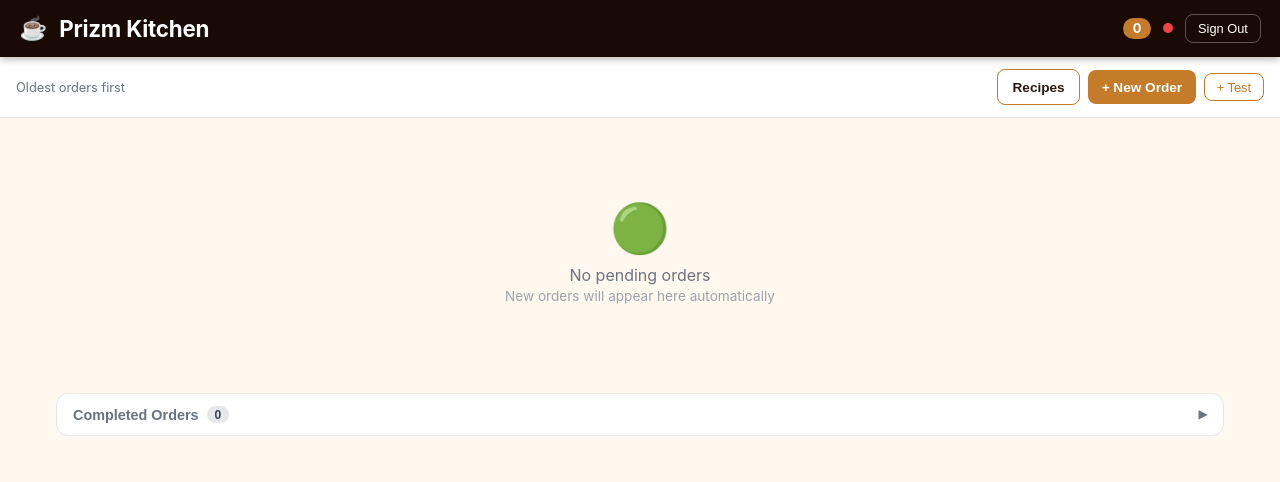
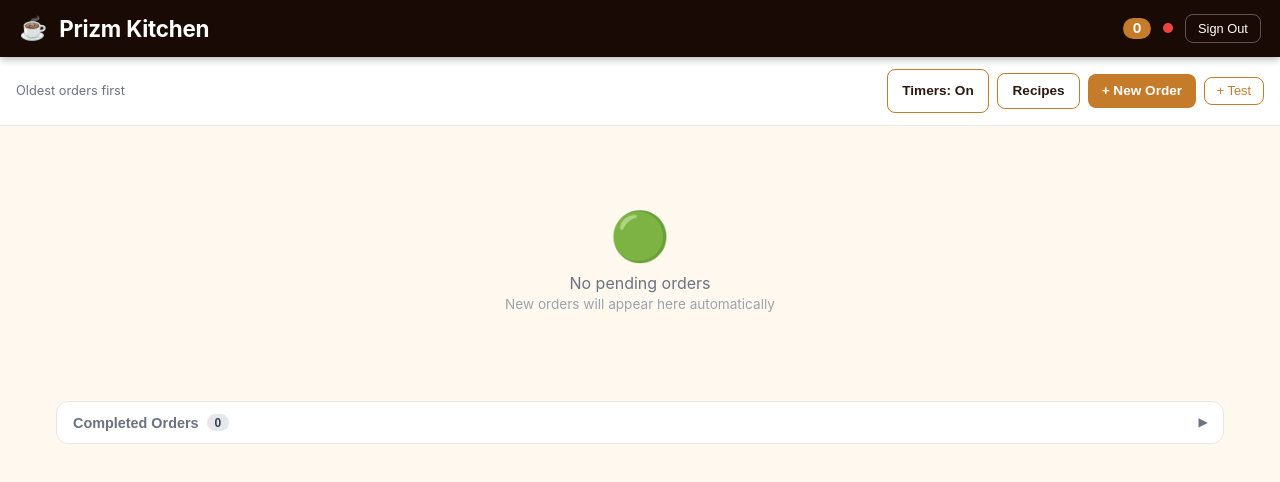
Before and after one commit to mvr1127/prizmkitchen, a website: page public/index.html in a window 1280 px wide. Drawn offline with Linux system fonts and the light colour scheme; no server answers.

```diff
--- a/public/app.js
+++ b/public/app.js
@@ -11,6 +11,27 @@
   const statusDot = document.getElementById('statusDot');
   const testBtn = document.getElementById('testBtn');
   const logoutBtn = document.getElementById('logoutBtn');
+  const timersToggle = document.getElementById('timersToggle');
+  let timersVisible = true;
+
+  try {
+    timersVisible = window.localStorage.getItem('timersVisible') !== 'false';
+  } catch (_) {}
+
+  function updateTimerVisibility() {
+    document.body.classList.toggle('timers-hidden', !timersVisible);
+    timersToggle.textContent = timersVisible ? 'Timers: On' : 'Timers: Off';
+    timersToggle.setAttribute('aria-pressed', String(timersVisible));
+  }
+
+  updateTimerVisibility();
+  timersToggle.addEventListener('click', () => {
+    timersVisible = !timersVisible;
+    updateTimerVisibility();
+    try {
+      window.localStorage.setItem('timersVisible', String(timersVisible));
+    } catch (_) {}
+  });
 
   function isDevMode() {
     return window.location.hostname === 'localhost' || window.location.hostname === '127.0.0.1';
--- a/public/index.html
+++ b/public/index.html
@@ -23,6 +23,7 @@
   <div class="toolbar">
     <span class="sort-label">Oldest orders first</span>
     <div class="toolbar-actions">
+      <button class="btn-timers" id="timersToggle" type="button" aria-pressed="true">Timers: On</button>
       <button class="btn-recipes" id="recipesBtn" type="button">Recipes</button>
       <button class="btn-new-order" id="newOrderBtn">+ New Order</button>
       <button class="btn-test" id="testBtn" style="display:none">+ Test</button>
--- a/public/style.css
+++ b/public/style.css
@@ -194,8 +194,26 @@
 .toolbar-actions {
   display: flex;
   align-items: center;
+  justify-content: flex-end;
+  flex-wrap: wrap;
   gap: 0.5rem;
 }
+
+.btn-timers {
+  background: var(--white);
+  border: 1px solid var(--caramel);
+  color: var(--roast);
+  padding: 0.6rem 0.9rem;
+  border-radius: 8px;
+  font-size: 0.85rem;
+  font-weight: 700;
+  cursor: pointer;
+  min-height: 44px;
+}
+
+.btn-timers:hover { background: #fff3e0; }
+.btn-timers[aria-pressed="false"] { border-color: #d1d5db; color: var(--gray); }
+.timers-hidden .ticket-age { display: none; }
 
 .btn-recipes {
   background: var(--white);
```
